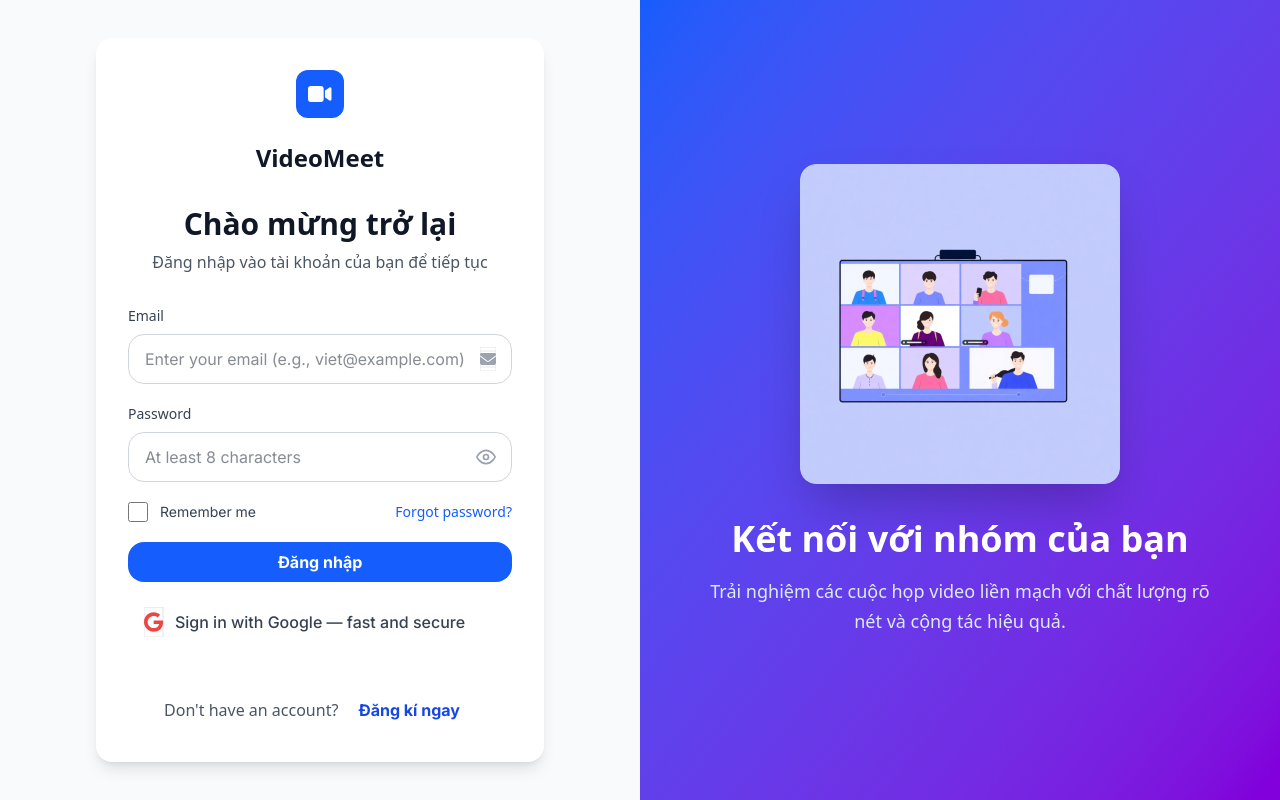
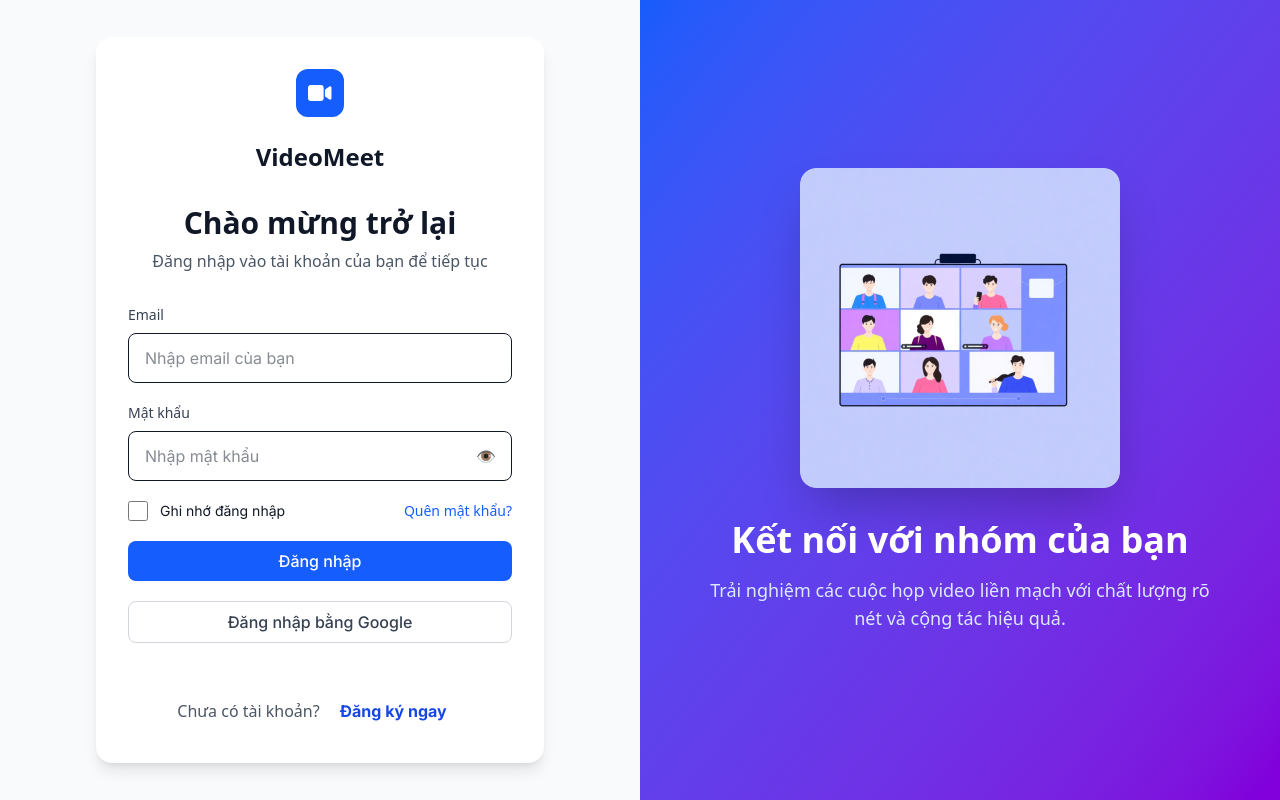
Before and after one commit to quocvietpham185/meeting_p2p, a Next.js app: page /auth/signin in a window 1280 px wide. Built offline with nearby package versions, Linux system fonts and the light colour scheme.

Commit message:
update signin

```diff
--- a/package.json
+++ b/package.json
@@ -9,8 +9,9 @@
     "lint": "eslint"
   },
   "dependencies": {
-    "axios": "^1.12.2",
+    "axios": "^1.13.1",
     "class-variance-authority": "^0.7.1",
+    "js-cookie": "^3.0.5",
     "lucide-react": "^0.546.0",
     "next": "16.0.0",
     "react": "19.2.0",
@@ -24,6 +25,7 @@
   },
   "devDependencies": {
     "@tailwindcss/postcss": "^4",
+    "@types/js-cookie": "^3.0.6",
     "@types/node": "^20",
     "@types/react": "^19",
     "@types/react-dom": "^19",
--- a/src/app/auth/signin/page.tsx
+++ b/src/app/auth/signin/page.tsx
@@ -1,10 +1,15 @@
 'use client'
+
 import { useState } from 'react'
 import Image from 'next/image'
 import Button from '@/components/common/Button'
 import EditText from '@/components/common/EditText'
 import CheckBox from '@/components/common/CheckBox'
 import Link from '@/components/common/Link'
+import api from '@/lib/api'
+import Cookies from 'js-cookie'
+import axios from 'axios'
+import { useRouter } from 'next/navigation'
 
 interface FormData {
   email: string
@@ -13,14 +18,17 @@
 }
 
 export default function SignInPage() {
+  const router = useRouter()
   const [formData, setFormData] = useState<FormData>({
     email: '',
     password: '',
     rememberMe: false,
   })
 
-  const [isLoading, setIsLoading] = useState<boolean>(false)
-  const [showPassword, setShowPassword] = useState<boolean>(false)
+  const [message, setMessage] = useState('')
+  const [emailLoading, setEmailLoading] = useState(false)
+  const [googleLoading, setGoogleLoading] = useState(false)
+  const [showPassword, setShowPassword] = useState(false)
 
   const handleInputChange =
     (field: keyof FormData) => (event: React.ChangeEvent<HTMLInputElement>) => {
@@ -34,34 +42,59 @@
       }))
     }
 
-  const handleSignIn = async (): Promise<void> => {
-    setIsLoading(true)
+  // 🟦 Đăng nhập bằng email
+  const handleSignIn = async (e: React.FormEvent) => {
+    e.preventDefault()
+    if (googleLoading) return // không cho đăng nhập nếu Google đang load
+
+    setEmailLoading(true)
+    setMessage('')
     try {
-      await new Promise((resolve) => setTimeout(resolve, 1000))
-      alert('Sign In Successful!')
-    } catch (error) {
+      const res = await api.post('/auth/signin', formData)
+
+      // ✅ Lưu token vào cookie
+      Cookies.set('token', res.data.data.token, { expires: 7 })
+
+      // ✅ Thông báo
+      setMessage('Đăng nhập thành công!')
+
+      // ✅ Chuyển hướng
+      setTimeout(() => router.push('/'), 1000)
+    } catch (error: unknown) {
       console.error('Sign In Error:', error)
-      alert('Sign In Failed!')
+
+      if (axios.isAxiosError(error)) {
+        setMessage(error.response?.data?.message || 'Email hoặc mật khẩu không đúng')
+      } else if (error instanceof Error) {
+        setMessage(error.message)
+      } else {
+        setMessage('Đăng nhập thất bại, vui lòng thử lại!')
+      }
     } finally {
-      setIsLoading(false)
+      setEmailLoading(false)
     }
   }
 
-  const handleGoogleSignIn = async (): Promise<void> => {
-    setIsLoading(true)
+  // 🟥 Đăng nhập bằng Google
+  const handleGoogleSignIn = async () => {
+    if (emailLoading) return // không cho đăng nhập nếu đang load email
+
+    setGoogleLoading(true)
+    setMessage('')
     try {
-      await new Promise((resolve) => setTimeout(resolve, 1000))
-      alert('Google Sign In Successful!')
+      await new Promise((resolve) => setTimeout(resolve, 1500))
+      setMessage('Google Sign-In thành công!')
+      router.push('/')
     } catch (error) {
-      console.error('Google Sign In Error:', error)
-      alert('Google Sign In Failed!')
+      console.error('Google Sign-In Error:', error)
+      setMessage('Đăng nhập Google thất bại!')
     } finally {
-      setIsLoading(false)
+      setGoogleLoading(false)
     }
   }
 
-  const handleForgotPassword = (): void => {
-      window.location.href = '/auth/forgot_password';
+  const handleForgotPassword = () => {
+    router.push('/auth/forgot_password')
   }
 
   return (
@@ -69,7 +102,7 @@
       {/* Left Section - Sign In Form */}
       <section className="w-full lg:w-1/2 flex justify-center items-center py-12 px-4 sm:px-6 lg:px-8">
         <div className="w-full max-w-md bg-white p-8 rounded-lg shadow-lg">
-          {/* Logo and Brand */}
+          {/* Logo */}
           <div className="flex flex-col items-center gap-6 mb-8">
             <div className="w-12 h-12 bg-blue-600 rounded-xl flex items-center justify-center p-3">
               <Image
@@ -85,220 +118,130 @@
           {/* Welcome Section */}
           <div className="flex flex-col items-center gap-2 mb-8">
             <h2 className="text-3xl font-extrabold text-gray-900 text-center">
-              Chào mừng trở lại{' '}
+              Chào mừng trở lại
             </h2>
             <p className="text-base text-gray-600 text-center">
               Đăng nhập vào tài khoản của bạn để tiếp tục
             </p>
           </div>
 
-          {/* Sign In Form */}
-          <div className="flex flex-col gap-6">
+          {/* Form */}
+          <form className="flex flex-col gap-6" onSubmit={handleSignIn}>
             <div className="flex flex-col gap-5">
-              {/* Email Field */}
+              {/* Email */}
+              <div className="flex flex-col gap-2">
+                <label className="text-sm font-medium text-gray-700">Email</label>
+                <EditText
+                  type="email"
+                  placeholder="Nhập email của bạn"
+                  value={formData.email}
+                  onChange={handleInputChange('email')}
+                  className="w-full"
+                />
+              </div>
+
+              {/* Password */}
               <div className="flex flex-col gap-2">
                 <label className="text-sm font-medium text-gray-700">
-                  Email
-                </label>
-                <div className="relative">
-                  <EditText
-                    type="email"
-                    placeholder="Enter your email (e.g., viet@example.com)"
-                    value={formData.email}
-                    onChange={handleInputChange('email')}
-                    text_font_size="text-base"
-                    text_color="text-gray-900"
-                    fill_background_color="bg-white"
-                    border_border="border border-gray-300"
-                    border_border_radius="rounded-lg"
-                    padding="py-3 px-4"
-                    className="w-full focus:ring-blue-500 focus:border-blue-500"
-                  />
-                  <div className="absolute right-4 top-1/2 -translate-y-1/2">
-                    <Image
-                      src="/images/img_i.svg"
-                      alt=""
-                      width={16}
-                      height={20}
-                    />
-                  </div>
-                </div>
-              </div>
-
-              {/* Password Field with Toggle */}
-              <div className="flex flex-col gap-2">
-                <label className="text-sm font-medium text-gray-700">
-                  Password
+                  Mật khẩu
                 </label>
                 <div className="relative">
                   <EditText
                     type={showPassword ? 'text' : 'password'}
-                    placeholder="At least 8 characters"
+                    placeholder="Nhập mật khẩu"
                     value={formData.password}
                     onChange={handleInputChange('password')}
-                    text_font_size="text-base"
-                    text_color="text-gray-900"
-                    fill_background_color="bg-white"
-                    border_border="border border-gray-300"
-                    border_border_radius="rounded-lg"
-                    padding="py-3 px-4 pr-12"
-                    className="w-full focus:ring-blue-500 focus:border-blue-500"
+                    className="w-full"
                   />
                   <button
                     type="button"
                     onClick={() => setShowPassword(!showPassword)}
-                    className="absolute right-4 top-1/2 -translate-y-1/2 text-gray-400 hover:text-gray-600 transition-colors"
-                    aria-label={showPassword ? 'Ẩn mật khẩu' : 'Hiện mật khẩu'}
+                    className="absolute right-4 top-1/2 -translate-y-1/2 text-gray-400 hover:text-gray-600"
                   >
-                    {showPassword ? (
-                      // Eye Slash Icon - Ẩn mật khẩu
-                      <svg
-                        xmlns="http://www.w3.org/2000/svg"
-                        width="20"
-                        height="20"
-                        viewBox="0 0 24 24"
-                        fill="none"
-                        stroke="currentColor"
-                        strokeWidth="2"
-                        strokeLinecap="round"
-                        strokeLinejoin="round"
-                      >
-                        <path d="M17.94 17.94A10.07 10.07 0 0 1 12 20c-7 0-11-8-11-8a18.45 18.45 0 0 1 5.06-5.94M9.9 4.24A9.12 9.12 0 0 1 12 4c7 0 11 8 11 8a18.5 18.5 0 0 1-2.16 3.19m-6.72-1.07a3 3 0 1 1-4.24-4.24" />
-                        <line
-                          x1="1"
-                          y1="1"
-                          x2="23"
-                          y2="23"
-                        />
-                      </svg>
-                    ) : (
-                      // Eye Icon - Hiện mật khẩu
-                      <svg
-                        xmlns="http://www.w3.org/2000/svg"
-                        width="20"
-                        height="20"
-                        viewBox="0 0 24 24"
-                        fill="none"
-                        stroke="currentColor"
-                        strokeWidth="2"
-                        strokeLinecap="round"
-                        strokeLinejoin="round"
-                      >
-                        <path d="M1 12s4-8 11-8 11 8 11 8-4 8-11 8-11-8-11-8z" />
-                        <circle
-                          cx="12"
-                          cy="12"
-                          r="3"
-                        />
-                      </svg>
-                    )}
+                    {showPassword ? '🙈' : '👁️'}
                   </button>
                 </div>
               </div>
 
-              {/* Remember Me and Forgot Password */}
+              {/* Remember + Forgot */}
               <div className="flex justify-between items-center text-sm">
                 <CheckBox
                   checked={formData.rememberMe}
                   onChange={handleInputChange('rememberMe')}
-                  text="Remember me"
-                  text_font_size="text-sm"
-                  text_color="text-gray-700"
-                  layout_gap="8px"
+                  text="Ghi nhớ đăng nhập"
                 />
                 <button
                   type="button"
                   onClick={handleForgotPassword}
-                  className="font-medium text-blue-600 hover:text-blue-700 hover:underline transition-colors duration-200"
+                  className="text-blue-600 hover:underline"
                 >
-                  Forgot password?
+                  Quên mật khẩu?
                 </button>
               </div>
 
-              {/* Sign In Button */}
+              {/* Buttons */}
               <Button
-                onClick={handleSignIn}
-                disabled={isLoading}
-                text={isLoading ? 'Signing In...' : 'Đăng nhập'}
-                text_font_size="text-base"
-                text_font_weight="font-semibold"
-                text_line_height="leading-6"
-                text_color="text-white"
-                fill_background_color="bg-blue-600"
-                border_border_radius="rounded-lg"
-                padding="py-3 px-4"
-                className="w-full hover:bg-blue-700 focus:outline-none focus:ring-2 focus:ring-blue-500 focus:ring-offset-2 transition-colors duration-200 disabled:opacity-50 disabled:cursor-not-allowed"
+                type="submit"
+                disabled={emailLoading || googleLoading}
+                text={emailLoading ? 'Đang đăng nhập...' : 'Đăng nhập'}
+                className="w-full bg-blue-600 text-white hover:bg-blue-700"
               />
 
-              {/* Google Sign In Button */}
               <Button
                 onClick={handleGoogleSignIn}
-                disabled={isLoading}
+                disabled={googleLoading || emailLoading}
                 text={
-                  isLoading
-                    ? 'Signing In with Google...'
-                    : 'Sign in with Google — fast and secure'
+                  googleLoading
+                    ? 'Đang đăng nhập với Google...'
+                    : 'Đăng nhập bằng Google'
                 }
-                text_font_size="text-base"
-                text_font_weight="font-medium"
-                text_line_height="leading-6"
-                text_color="text-gray-700"
-                fill_background_color="bg-white"
-                border_border="border border-gray-300"
-                border_border_radius="rounded-lg"
-                padding="py-3 px-4 pl-14"
-                layout_gap="14px"
-                className="w-full hover:bg-gray-50 focus:outline-none focus:ring-2 focus:ring-gray-200 focus:ring-offset-2 transition-colors duration-200 relative disabled:opacity-50 disabled:cursor-not-allowed"
+                className="w-full bg-white border border-gray-300 text-gray-700 hover:bg-gray-50"
+              />
+            </div>
+
+            {/* Message */}
+            {message && (
+              <p
+                className={`mt-4 text-center text-sm ${
+                  message.includes('thành công')
+                    ? 'text-green-600'
+                    : 'text-red-600'
+                }`}
               >
-                <Image
-                  src="/images/img_i_red_500.svg"
-                  alt="Google"
-                  width={20}
-                  height={20}
-                  className="absolute left-4 top-1/2 -translate-y-1/2"
-                />
-                {isLoading
-                  ? 'Signing In with Google...'
-                  : 'Sign in with Google — fast and secure'}
-              </Button>
-            </div>
+                {message}
+              </p>
+            )}
 
             {/* Sign Up Link */}
             <div className="text-center mt-6">
               <p className="text-base text-gray-600">
-                {`Don't have an account?`}{' '}
+                Chưa có tài khoản?{' '}
                 <Link
                   href="/auth/signup"
                   variant="button"
-                  text_font_weight="font-bold"
-                  className="text-blue-700"
+                  className="text-blue-700 font-bold"
                 >
-                  Đăng kí ngay
+                  Đăng ký ngay
                 </Link>
               </p>
             </div>
-          </div>
+          </form>
         </div>
       </section>
 
-      {/* Right Section - Promotional Content */}
+      {/* Right Section */}
       <section className="hidden lg:flex lg:w-1/2 bg-gradient-to-br from-blue-600 to-purple-700 justify-center items-center p-12">
-        <div className="flex flex-col items-center text-white text-center max-w-lg">
-          <div className="w-80 h-80 rounded-2xl overflow-hidden shadow-2xl mb-8 transform hover:scale-105 transition-transform duration-300 ease-in-out">
-            <Image
-              src="/images/img_img.png"
-              alt="Video meeting participants grid showing team collaboration"
-              width={320}
-              height={320}
-              className="w-full h-full object-cover"
-            />
-          </div>
-          <h3 className="text-4xl font-extrabold mb-4 leading-tight">
-            Kết nối với nhóm của bạn{' '}
-          </h3>
-          <p className="text-lg text-blue-100 leading-relaxed">
-            Trải nghiệm các cuộc họp video liền mạch với chất lượng rõ nét và
-            cộng tác hiệu quả.{' '}
+        <div className="text-white text-center max-w-lg">
+          <Image
+            src="/images/img_img.png"
+            alt="Video meeting"
+            width={320}
+            height={320}
+            className="mx-auto rounded-2xl shadow-2xl mb-8"
+          />
+          <h3 className="text-4xl font-extrabold mb-4">Kết nối với nhóm của bạn</h3>
+          <p className="text-lg text-blue-100">
+            Trải nghiệm các cuộc họp video liền mạch với chất lượng rõ nét và cộng tác hiệu quả.
           </p>
         </div>
       </section>
--- /dev/null
+++ b/src/lib/api.ts
@@ -0,0 +1,20 @@
+import axios from 'axios'
+import Cookies from 'js-cookie'
+
+const api = axios.create({
+  baseURL: 'http://localhost:5000/api', // đổi tùy backend bạn
+  headers: {
+    'Content-Type': 'application/json',
+  },
+})
+
+// interceptor thêm JWT token vào header khi có
+api.interceptors.request.use((config) => {
+  const token = Cookies.get('token')
+  if (token) {
+    config.headers.Authorization = `Bearer ${token}`
+  }
+  return config
+})
+
+export default api
```
Also changed, not shown: 1 other file (tests, documents, lock files or other folders).
